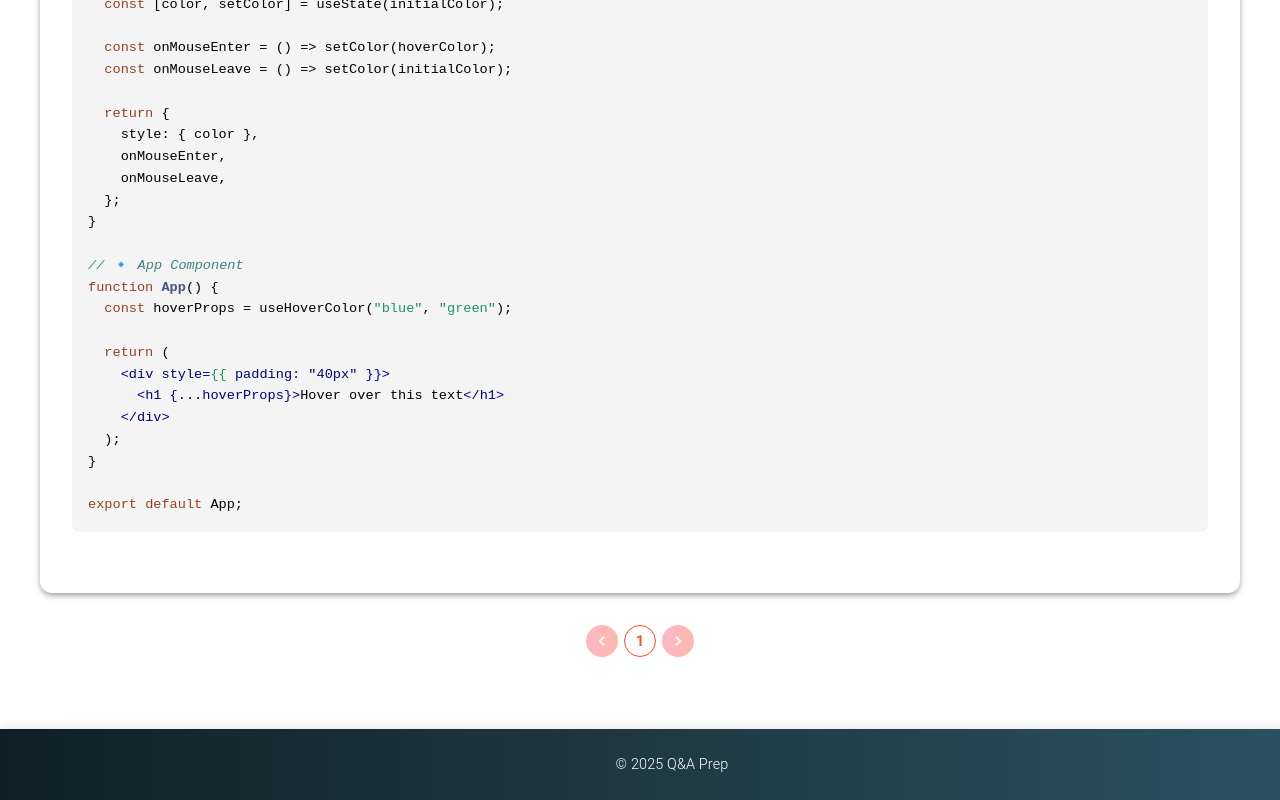
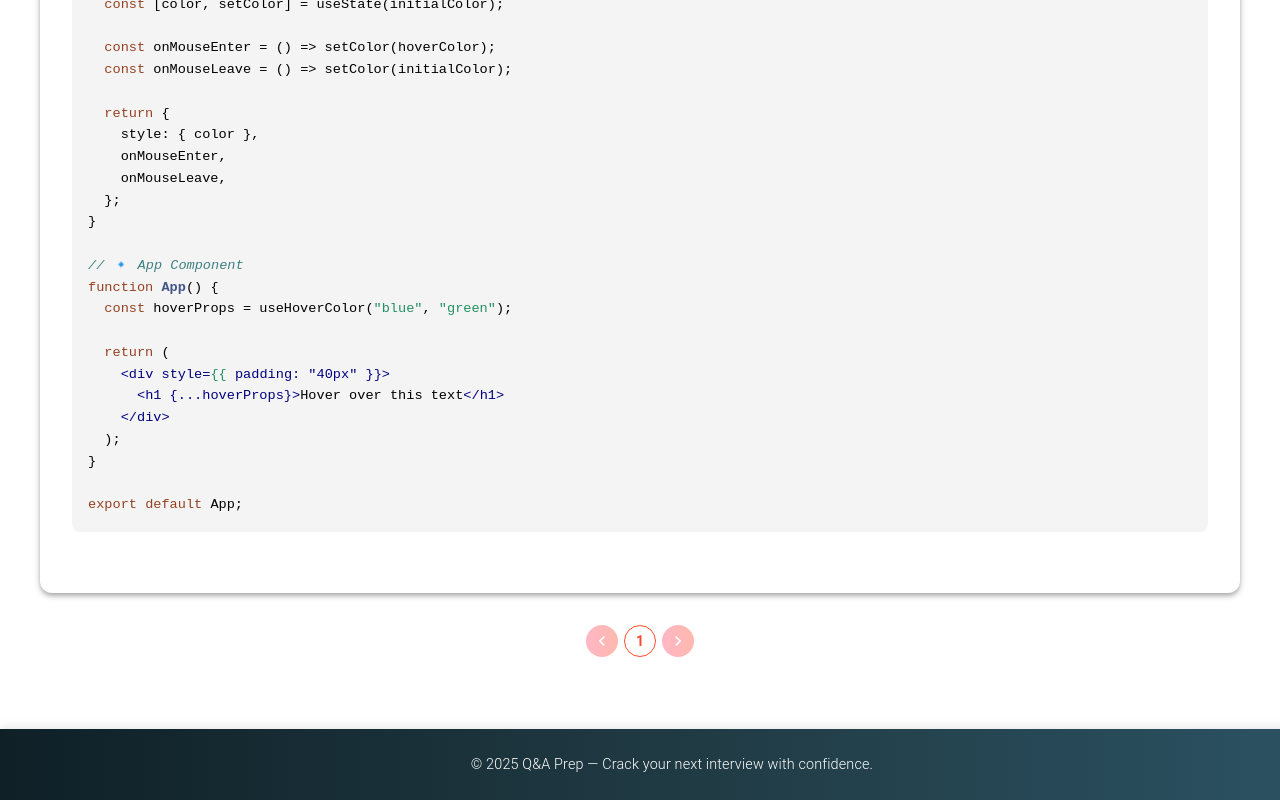
Before and after one commit to swapnalinikumbh/Q-AGuide, a React (Vite) app: page /reactpractice in a window 1280 px wide. Shown: the part 8321-9121 px from the top of the page. Built offline with nearby package versions, Linux system fonts and the light colour scheme.

Commit message:
footer text change

```diff
--- a/src/components/Footer.jsx
+++ b/src/components/Footer.jsx
@@ -34,7 +34,7 @@ export default function Footer() {
           wordBreak: "break-word",
         }}
       >
-        © 2025 Q&A Prep
+       © 2025 Q&A Prep — Crack your next interview with confidence.
       </Typography>
     </Box>
   );
```
